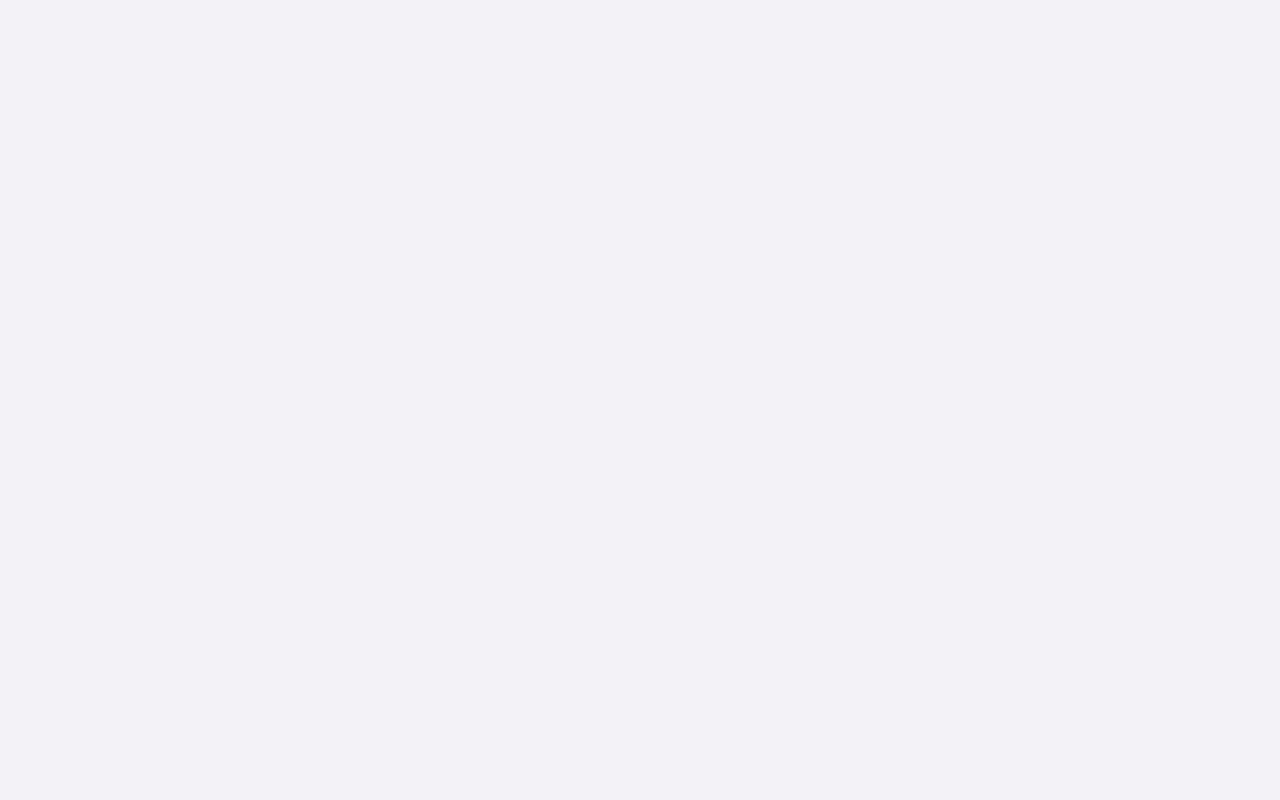
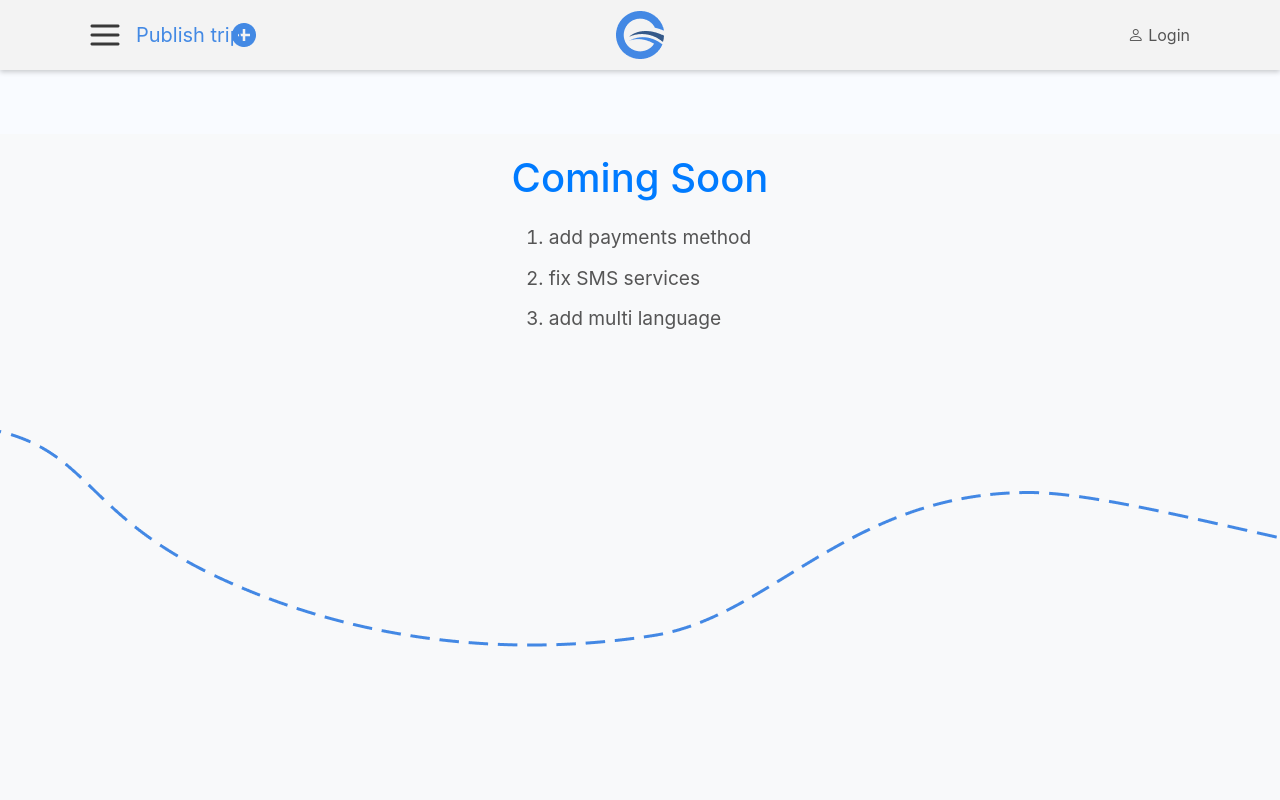
Before and after one commit to blablacar-clone-develop/frontend, a React (Vite) app in the folder react/: page /comingson in a window 1280 px wide. Before the commit this address had no page. Shown: the top 800 px of the page. Built offline with nearby package versions, Linux system fonts and the light colour scheme.

Commit message:
Modify: - ComingSoon.tsx :    - add css    - add content

```diff
--- a/react/src/App.tsx
+++ b/react/src/App.tsx
@@ -33,6 +33,7 @@ import AdditionalAmenties from "./pages/AdditionalAmentities.tsx";
 import SelectAutoForTrip from "./pages/SelectAutoForTrip.tsx";
 import ShowUsersTrips from "./pages/ShowUsersTrips.tsx";
 import SuccessBooking from "./pages/SuccessBooking.tsx";
+import CommingSoon from "./pages/ComingSoon.tsx";
 function App() {
 
 
@@ -75,6 +76,7 @@ function App() {
                     <Route path="/selectAutoforTrip" element={<SelectAutoForTrip/>}/>
                     <Route path="/showUsersTrips" element={<ShowUsersTrips />} />
                     <Route path="/successBooking" element={<SuccessBooking />} />
+                    <Route path="/comingson" element={<CommingSoon/>}/>
                 </Routes>
 
             </Router>
--- /dev/null
+++ b/react/src/components/ComingSonComponent.tsx
@@ -0,0 +1,25 @@
+import React from "react";
+import {Container} from "react-bootstrap";
+import '../styles/ComingSon.css';
+
+
+const ComingSonComponent: React.FC = () => {
+
+    return (
+        <Container fluid className="myContLine vh-100">
+            <h2 className="text-center">
+                Coming Soon
+            </h2>
+
+            <ol className="text-break">
+                <li>add payments method</li>
+                <li>fix SMS services</li>
+                <li>add multi language</li>
+            </ol>
+
+
+        </Container>
+    );
+};
+
+export default ComingSonComponent;
--- /dev/null
+++ b/react/src/pages/ComingSoon.tsx
@@ -0,0 +1,18 @@
+import React from "react";
+import NavbarComponent from "../components/NavbarComponent.tsx";
+import Footer from "../components/main/Footer/Footer.tsx";
+import ComingSoon from "../components/ComingSonComponent.tsx";
+
+const CommingSoon: React.FC = () => {
+
+    return (
+        <main className="main">
+            <NavbarComponent />
+            <ComingSoon/>
+            <Footer/>
+        </main>
+    );
+};
+
+
+export default CommingSoon;
--- a/react/src/pages/PayCard.tsx
+++ b/react/src/pages/PayCard.tsx
@@ -2,8 +2,18 @@ import React from "react";
 import  "../styles/PayCard.css";
 import Navbar from "../components/NavbarComponent.tsx";
 import Footer from "../components/main/Footer/Footer.tsx";
+import {useNavigate} from "react-router-dom";
+
+
 const PayCard: React.FC = ()=>
 {
+    const navigate = useNavigate();
+
+    const handlePaymentClick = () => {
+        navigate("/comingson"); // Перенаправляє на адресу /comingson
+    };
+
+
     return(
         <main className="main">
         <Navbar/>
@@ -26,7 +36,7 @@ const PayCard: React.FC = ()=>
                     </form>
 
                 </div>
-                <button className="pay-card-button" type="submit">Pay <span>{localStorage.getItem("endPrice")} ₴</span></button>
+                <button className="pay-card-button" type="submit" onClick={handlePaymentClick}>Pay "Coming son" <span>{localStorage.getItem("endPrice")} ₴</span></button>
 
             </main>
             <Footer/>
--- /dev/null
+++ b/react/src/styles/ComingSon.css
@@ -0,0 +1,29 @@
+.myContLine {
+    display: flex;
+    flex-direction: column;
+    justify-content: flex-start;
+    align-items: center;
+    background-color: #f8f9fa; /* світлий фон */
+    color: #333;
+    padding: 20px;
+}
+
+.myContLine h2 {
+    font-size: 2.5rem;
+    color: #007bff; /* блакитний колір заголовка */
+    margin-bottom: 20px;
+}
+
+.myContLine ol {
+    list-style-type: decimal;
+    padding-left: 20px; /* невеликий відступ зліва */
+    max-width: 400px;
+    text-align: left;
+    font-size: 1.2rem;
+    line-height: 1.6;
+    color: #555; /* трохи темніший колір тексту */
+}
+
+.myContLine ol li {
+    margin-bottom: 10px; /* відступ між елементами списку */
+}
```
